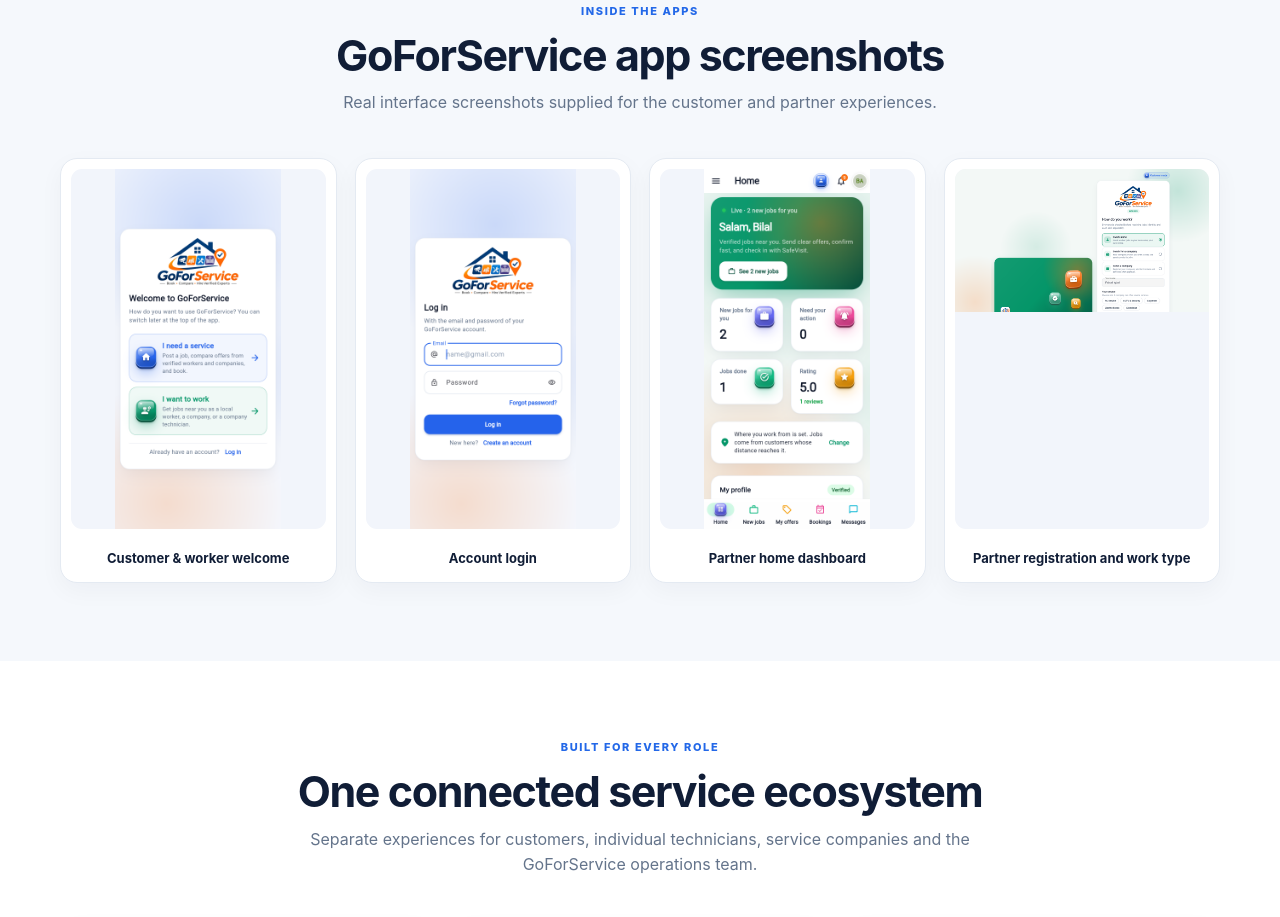
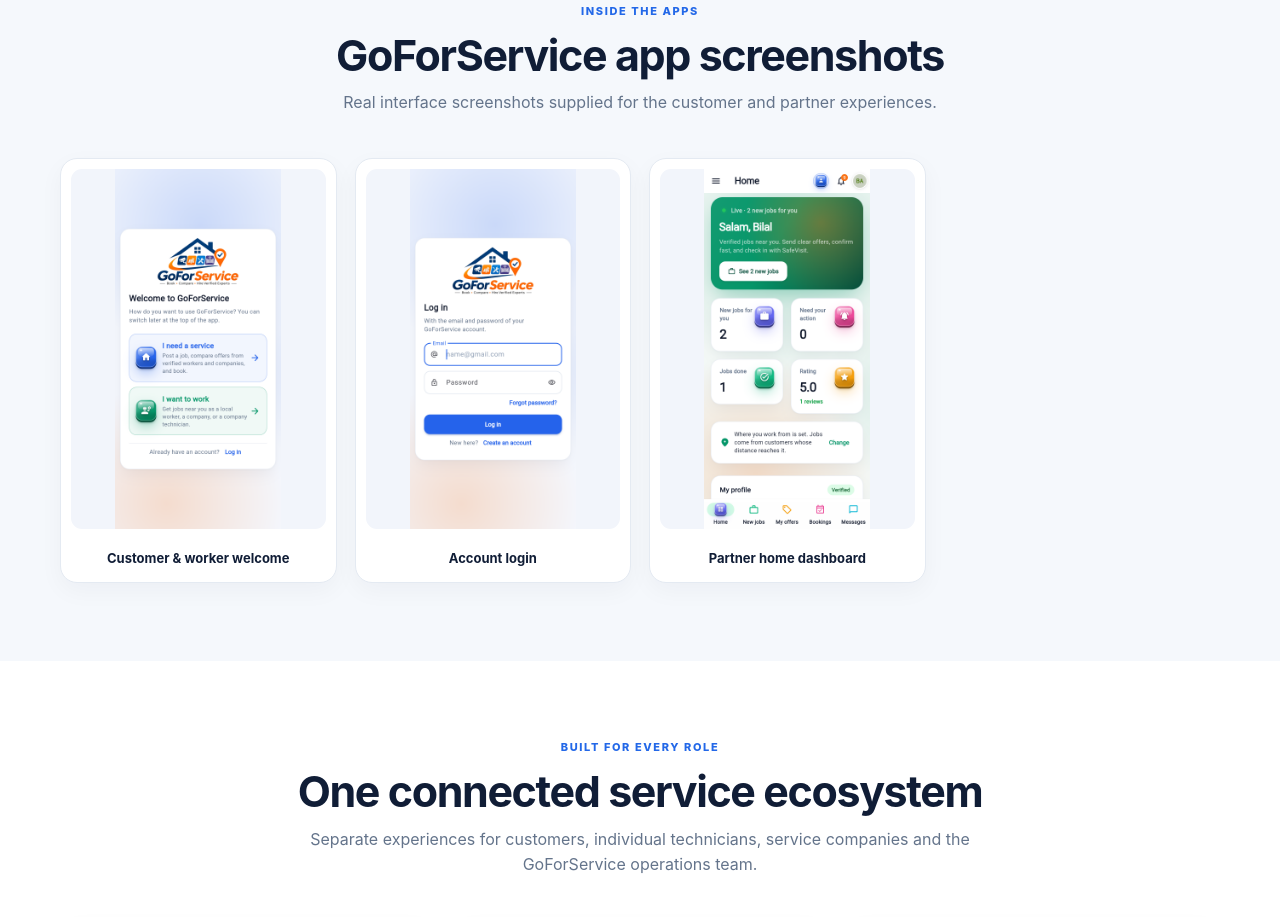
Before and after one commit to Robologicx/goforservice-website, a plain HTML site: page index.html in a window 1280 px wide. Shown: the part 2071-2988 px from the top of the page. Drawn offline with Linux system fonts and the light colour scheme.

Commit message:
Remove partner registration screenshot
Removed partner registration figure from screenshot grid.

```diff
--- a/index.html
+++ b/index.html
@@ -81,7 +81,6 @@ section{padding:78px 0}.section-head{text-align:center;max-width:740px;margin:0
  <figure><img src="customer-welcome.png" alt="GoForService welcome screen"><figcaption>Customer & worker welcome</figcaption></figure>
  <figure><img src="customer-login.png" alt="GoForService login screen"><figcaption>Account login</figcaption></figure>
  <figure><img src="partner-home.png" alt="GoForService partner home dashboard"><figcaption>Partner home dashboard</figcaption></figure>
- <figure><img src="partner-registration.png" alt="GoForService partner registration role selection"><figcaption>Partner registration and work type</figcaption></figure>
 </div></div></section>
 
 <section><div class="wrap"><div class="section-head"><div class="kicker">Built for every role</div><h2>One connected service ecosystem</h2><p>Separate experiences for customers, individual technicians, service companies and the GoForService operations team.</p></div>
```
